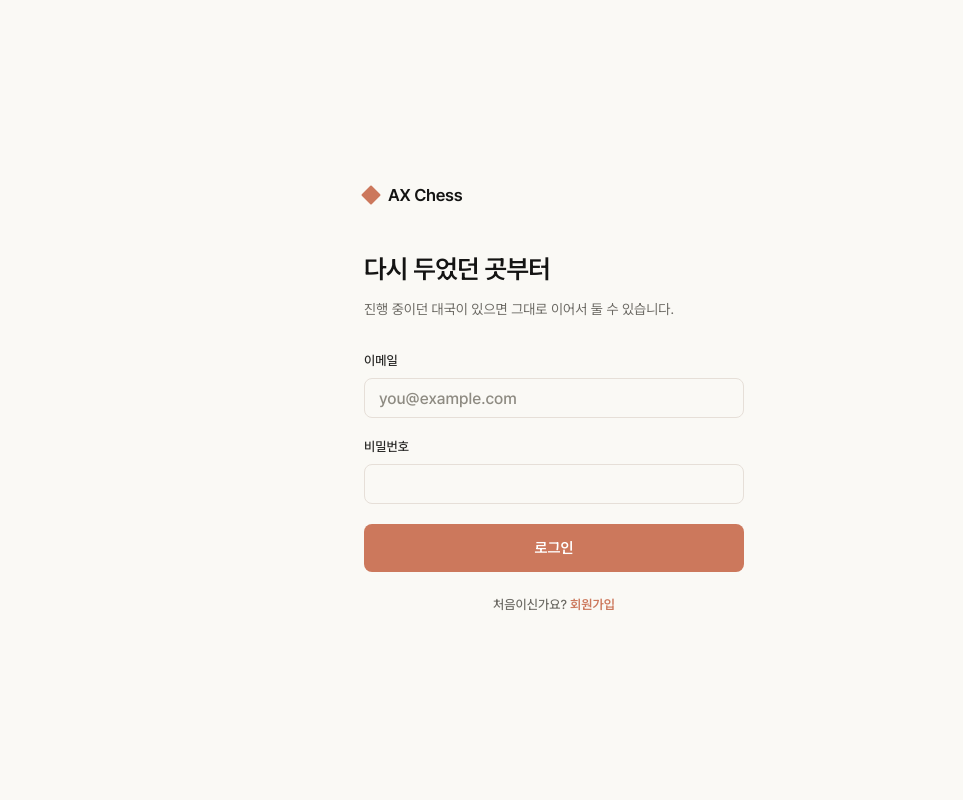
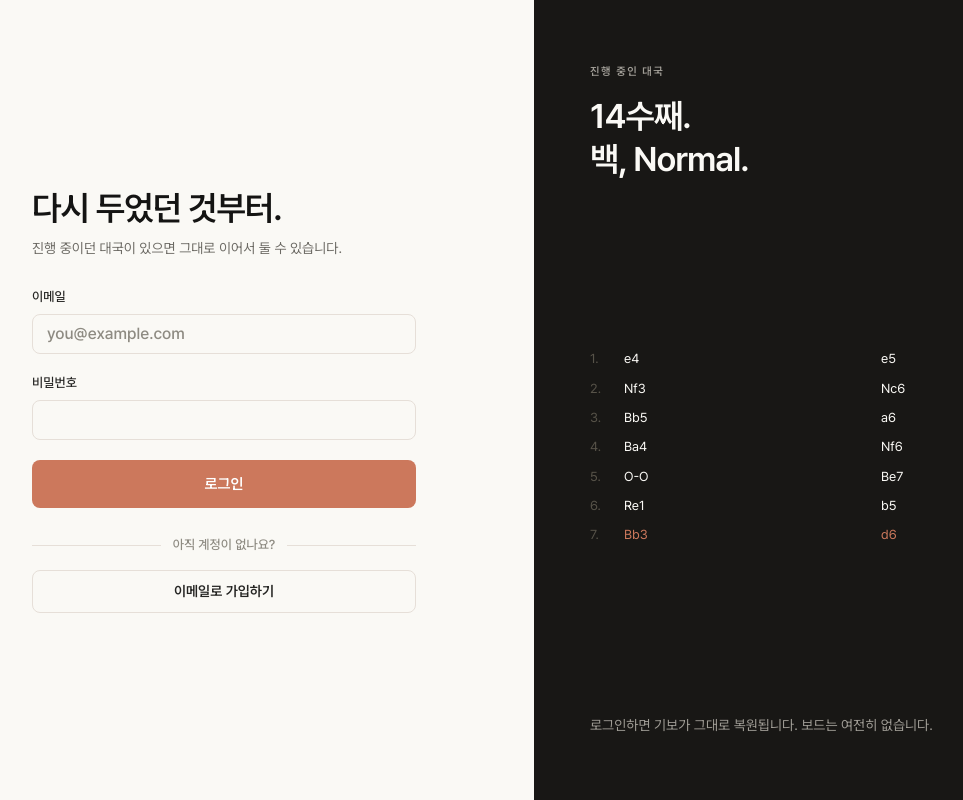
Before and after one commit to mobius29/AX-Chess, a Next.js app in the folder apps/web/: page /login in a window 1280 px wide. Shown: the whole page, without its empty margins (86-1049 px from the left). Built offline with nearby package versions, Linux system fonts and the light colour scheme; no server answers.

Commit message:
feat(web): rebuild auth screens to match Figma

```diff
--- a/apps/web/app/(auth)/layout.tsx
+++ b/apps/web/app/(auth)/layout.tsx
@@ -5,7 +5,7 @@ import type { ReactNode } from "react";
 const AuthLayout = async ({ children }: { children: ReactNode }) => {
   if ((await cookies()).has("accessToken")) redirect("/");
 
-  return <main className="bg-canvas flex flex-1 items-center justify-center px-6 py-12">{children}</main>;
+  return <main className="bg-canvas flex flex-1">{children}</main>;
 };
 
 export default AuthLayout;
--- a/apps/web/app/(auth)/login/page.tsx
+++ b/apps/web/app/(auth)/login/page.tsx
@@ -5,12 +5,24 @@ import { useMutation, useQueryClient } from "@tanstack/react-query";
 import { useRouter } from "next/navigation";
 import type { SubmitEvent } from "react";
 
+import { AuthDivider, AuthPanel } from "@/app/_components/auth";
 import { Button } from "@/app/_components/ui/Button";
 import { Form, FormField } from "@/app/_components/ui/Form";
-import { BrandLink, Link } from "@/app/_components/ui/Link";
-import { Body, Caption, Title } from "@/app/_components/ui/Typography";
+import { Link } from "@/app/_components/ui/Link";
+import { MoveListPreview } from "@/app/_components/ui/MoveListPreview";
+import { Caption } from "@/app/_components/ui/Typography";
 import { apiRequest } from "@/app/_lib/api/apiClient";
 import { currentUserQueryKey } from "@/app/_lib/api/auth";
+
+const MOVE_LIST = [
+  { black: "e5", no: 1, white: "e4" },
+  { black: "Nc6", no: 2, white: "Nf3" },
+  { black: "a6", no: 3, white: "Bb5" },
+  { black: "Nf6", no: 4, white: "Ba4" },
+  { black: "Be7", no: 5, white: "O-O" },
+  { black: "b5", no: 6, white: "Re1" },
+  { black: "d6", no: 7, white: "Bb3" },
+];
 
 const LoginPage = () => {
   const router = useRouter();
@@ -33,16 +45,12 @@ const LoginPage = () => {
   };
 
   return (
-    <section className="w-full max-w-[380px]">
-      <BrandLink className="mb-12" href="/" />
-
-      <header className="mb-8">
-        <Title level={3} tone="ink">
-          다시 두었던 곳부터
-        </Title>
-        <Body className="mt-3" level={3} tone="muted">
-          진행 중이던 대국이 있으면 그대로 이어서 둘 수 있습니다.
-        </Body>
+    <div className="flex w-full">
+      <div className="flex flex-1 items-center justify-center px-6 py-16 md:px-14">
+        <section className="w-full max-w-[384px]">
+          <header className="mb-7 flex flex-col gap-2">
+            <h1 className="text-title-2 text-ink font-semibold">다시 두었던 것부터.</h1>
+            <p className="text-body-3 text-muted">진행 중이던 대국이 있으면 그대로 이어서 둘 수 있습니다.</p>
           </header>
 
           <Form aria-busy={login.isPending} onSubmit={handleSubmit}>
@@ -65,13 +73,28 @@ const LoginPage = () => {
             </Button>
           </Form>
 
-      <Caption className="mt-6 text-center" tone="muted">
-        처음이신가요?{" "}
-        <Link href="/sign-up" variant="text">
-          회원가입
+          <div className="mt-7 flex flex-col gap-4">
+            <AuthDivider text="아직 계정이 없나요?" />
+            <Link className="w-full" href="/sign-up" size="sm" variant="secondary">
+              이메일로 가입하기
             </Link>
-      </Caption>
+          </div>
         </section>
+      </div>
+
+      <AuthPanel
+        body={<MoveListPreview highlightLast rows={MOVE_LIST} />}
+        eyebrow="진행 중인 대국"
+        footer="로그인하면 기보가 그대로 복원됩니다. 보드는 여전히 없습니다."
+        title={
+          <>
+            14수째.
+            <br />
+            백, Normal.
+          </>
+        }
+      />
+    </div>
   );
 };
 
--- a/apps/web/app/(auth)/sign-up/page.tsx
+++ b/apps/web/app/(auth)/sign-up/page.tsx
@@ -5,11 +5,15 @@ import { useMutation } from "@tanstack/react-query";
 import { useRouter } from "next/navigation";
 import type { SubmitEvent } from "react";
 
+import { AuthDivider, AuthPanel } from "@/app/_components/auth";
+import { BulletList } from "@/app/_components/ui/BulletList";
 import { Button } from "@/app/_components/ui/Button";
 import { Form, FormField } from "@/app/_components/ui/Form";
-import { BrandLink, Link } from "@/app/_components/ui/Link";
-import { Body, Caption, Title } from "@/app/_components/ui/Typography";
+import { Link } from "@/app/_components/ui/Link";
+import { Caption } from "@/app/_components/ui/Typography";
 import { apiRequest } from "@/app/_lib/api/apiClient";
+
+const BULLETS = ["중단한 대국 이어하기", "종료된 대국 복기 · 엔진 분석", "실착수와 정확도 추적"];
 
 const SignUpPage = () => {
   const router = useRouter();
@@ -27,16 +31,12 @@ const SignUpPage = () => {
   };
 
   return (
-    <section className="w-full max-w-[380px]">
-      <BrandLink className="mb-12" href="/" />
-
-      <header className="mb-8 flex flex-col gap-3">
-        <Title level={3} tone="ink">
-          한 판부터 시작해 보세요
-        </Title>
-        <Body level={3} tone="muted">
-          이메일과 닉네임만 정하면 바로 둘 수 있습니다.
-        </Body>
+    <div className="flex w-full">
+      <div className="flex flex-1 items-center justify-center px-6 py-16 md:px-14">
+        <section className="w-full max-w-[384px]">
+          <header className="mb-7 flex flex-col gap-2">
+            <h1 className="text-title-2 text-ink font-semibold">첫 판까지 30초.</h1>
+            <p className="text-body-3 text-muted">이메일만 있으면 됩니다. 소셜 로그인은 지원하지 않습니다.</p>
           </header>
 
           <Form aria-busy={signUp.isPending} onSubmit={handleSubmit}>
@@ -59,7 +59,7 @@ const SignUpPage = () => {
             />
             <FormField
               autoComplete="new-password"
-          hint="8자 이상"
+              hint="8자 이상 · bcrypt로 해싱해 저장합니다"
               label="비밀번호"
               minLength={8}
               name="password"
@@ -72,17 +72,32 @@ const SignUpPage = () => {
               </Caption>
             )}
             <Button disabled={signUp.isPending} type="submit">
-          {signUp.isPending ? "가입 중..." : "회원가입"}
+              {signUp.isPending ? "가입 중..." : "가입하고 시작하기"}
             </Button>
           </Form>
 
-      <Caption className="mt-6 text-center" tone="muted">
-        이미 계정이 있나요?{" "}
-        <Link href="/login" variant="text">
+          <div className="mt-7 flex flex-col gap-4">
+            <AuthDivider text="이미 계정이 있나요?" />
+            <Link className="w-full" href="/login" size="sm" variant="secondary">
               로그인
             </Link>
-      </Caption>
+          </div>
         </section>
+      </div>
+
+      <AuthPanel
+        body={<BulletList items={BULLETS} />}
+        eyebrow="가입 후에 할 수 있는 것"
+        footer="비로그인 상태로는 대국을 시작할 수 없습니다."
+        title={
+          <>
+            기록이
+            <br />
+            남습니다.
+          </>
+        }
+      />
+    </div>
   );
 };
 
--- /dev/null
+++ b/apps/web/app/_components/auth/AuthDivider.tsx
@@ -0,0 +1,9 @@
+const AuthDivider = ({ text }: { text: string }) => (
+  <div className="flex w-full items-center gap-3">
+    <div className="bg-hairline h-px flex-1" />
+    <p className="text-caption-1 text-muted-soft whitespace-nowrap">{text}</p>
+    <div className="bg-hairline h-px flex-1" />
+  </div>
+);
+
+export default AuthDivider;
--- /dev/null
+++ b/apps/web/app/_components/auth/AuthPanel.tsx
@@ -0,0 +1,21 @@
+import type { ReactNode } from "react";
+
+type AuthPanelProps = {
+  body: ReactNode;
+  eyebrow: string;
+  footer: string;
+  title: ReactNode;
+};
+
+const AuthPanel = ({ body, eyebrow, footer, title }: AuthPanelProps) => (
+  <div className="bg-surface-dark hidden h-full w-[660px] shrink-0 flex-col justify-between px-14 py-16 lg:flex">
+    <div className="flex flex-col gap-4">
+      <p className="text-caption-3 text-on-dark-soft">{eyebrow}</p>
+      <h2 className="text-title-2 text-on-dark font-semibold">{title}</h2>
+    </div>
+    {body}
+    <p className="text-body-3 text-on-dark-soft">{footer}</p>
+  </div>
+);
+
+export default AuthPanel;
--- /dev/null
+++ b/apps/web/app/_components/auth/index.ts
@@ -0,0 +1,2 @@
+export { default as AuthDivider } from "./AuthDivider";
+export { default as AuthPanel } from "./AuthPanel";
--- a/apps/web/app/_components/landing/CoreExperienceBand.tsx
+++ b/apps/web/app/_components/landing/CoreExperienceBand.tsx
@@ -1,4 +1,6 @@
 import { Badge } from "@/app/_components/ui/Badge";
+import { BulletList } from "@/app/_components/ui/BulletList";
+import { MoveListPreview } from "@/app/_components/ui/MoveListPreview";
 
 const BULLETS = [
   "불법 수를 두어도 패널티 없음 · 횟수만 기록",
@@ -13,7 +15,7 @@ const MOVE_LIST = [
   { black: "Nf6", no: 4, white: "Ba4" },
   { black: "Be7", no: 5, white: "O-O" },
   { black: "b5", no: 6, white: "Re1" },
-  { black: null, no: 7, white: "Bb3+" },
+  { no: 7, white: "Bb3+" },
 ];
 
 const CoreExperienceBand = () => (
@@ -32,30 +34,12 @@ const CoreExperienceBand = () => (
           사용자가 치러야 할 것은 단 하나, 지금 기물이 어디 있는가입니다.
         </p>
         <div className="bg-hairline-dark h-px w-full" />
-        <ul className="flex w-full flex-col gap-3">
-          {BULLETS.map((bullet) => (
-            <li className="flex items-center gap-3" key={bullet}>
-              <span aria-hidden="true" className="bg-primary size-2.5 shrink-0 rotate-45 rounded-[1px]" />
-              <p className="text-body-3 text-on-dark flex-1">{bullet}</p>
-            </li>
-          ))}
-        </ul>
+        <BulletList items={BULLETS} />
       </div>
 
       <div className="bg-surface-dark-soft border-hairline-dark w-full flex-1 rounded-lg border p-7">
         <p className="text-caption-3 text-notation-muted">대국 화면에 보이는 전부</p>
-        <div className="flex flex-col gap-1 pt-3.5 text-[13px] leading-[1.95]">
-          {MOVE_LIST.map(({ black, no, white }) => {
-            const isLast = black === null;
-            return (
-              <div className="flex items-center" key={no}>
-                <span className="text-notation-muted w-[34px]">{no}.</span>
-                <span className={isLast ? "text-primary flex-1" : "text-on-dark flex-1"}>{white}</span>
-                <span className={isLast ? "text-primary flex-1" : "text-on-dark flex-1"}>{black}</span>
-              </div>
-            );
-          })}
-        </div>
+        <MoveListPreview className="pt-3.5" highlightLast rows={MOVE_LIST} />
         <div className="flex flex-wrap gap-2 pt-[18px]">
           <Badge dot variant="dark">
             체크
--- /dev/null
+++ b/apps/web/app/_components/ui/BulletList/BulletList.tsx
@@ -0,0 +1,14 @@
+type BulletListProps = { items: string[] };
+
+const BulletList = ({ items }: BulletListProps) => (
+  <ul className="flex w-full flex-col gap-3">
+    {items.map((item) => (
+      <li className="flex items-center gap-3" key={item}>
+        <span aria-hidden="true" className="bg-primary size-2.5 shrink-0 rotate-45 rounded-[1px]" />
+        <p className="text-body-3 text-on-dark flex-1">{item}</p>
+      </li>
+    ))}
+  </ul>
+);
+
+export default BulletList;
--- /dev/null
+++ b/apps/web/app/_components/ui/BulletList/index.ts
@@ -0,0 +1 @@
+export { default as BulletList } from "./BulletList";
--- /dev/null
+++ b/apps/web/app/_components/ui/MoveListPreview/MoveListPreview.tsx
@@ -0,0 +1,26 @@
+import clsx from "clsx";
+
+type PlyRow = { black?: string; no: number; white: string };
+
+type MoveListPreviewProps = {
+  className?: string;
+  highlightLast?: boolean;
+  rows: PlyRow[];
+};
+
+const MoveListPreview = ({ className, highlightLast = false, rows }: MoveListPreviewProps) => (
+  <div className={clsx("flex flex-col gap-1 text-[13px] leading-[1.95]", className)}>
+    {rows.map(({ black, no, white }, i) => {
+      const cellClass = highlightLast && i === rows.length - 1 ? "text-primary" : "text-on-dark";
+      return (
+        <div className="flex items-center" key={no}>
+          <span className="text-notation-muted w-[34px]">{no}.</span>
+          <span className={clsx("flex-1", cellClass)}>{white}</span>
+          <span className={clsx("flex-1", cellClass)}>{black}</span>
+        </div>
+      );
+    })}
+  </div>
+);
+
+export default MoveListPreview;
--- /dev/null
+++ b/apps/web/app/_components/ui/MoveListPreview/index.ts
@@ -0,0 +1 @@
+export { default as MoveListPreview } from "./MoveListPreview";
```
Also changed, not shown: apps/web/app/_components/landing/Hero.tsx (+2 -9 lines). Lines whose indentation alone changed are shown as unchanged.
